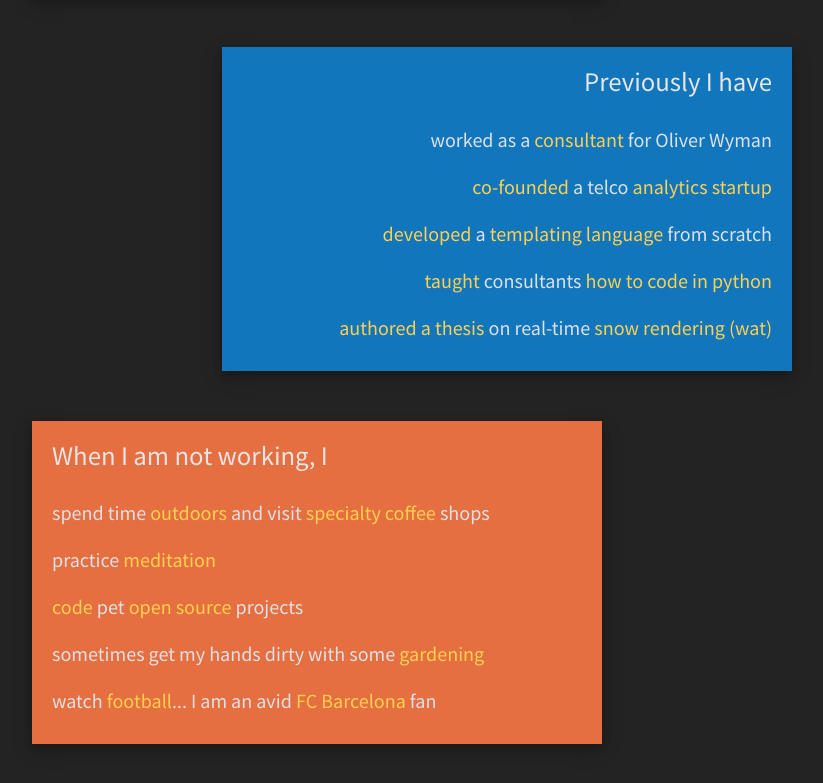
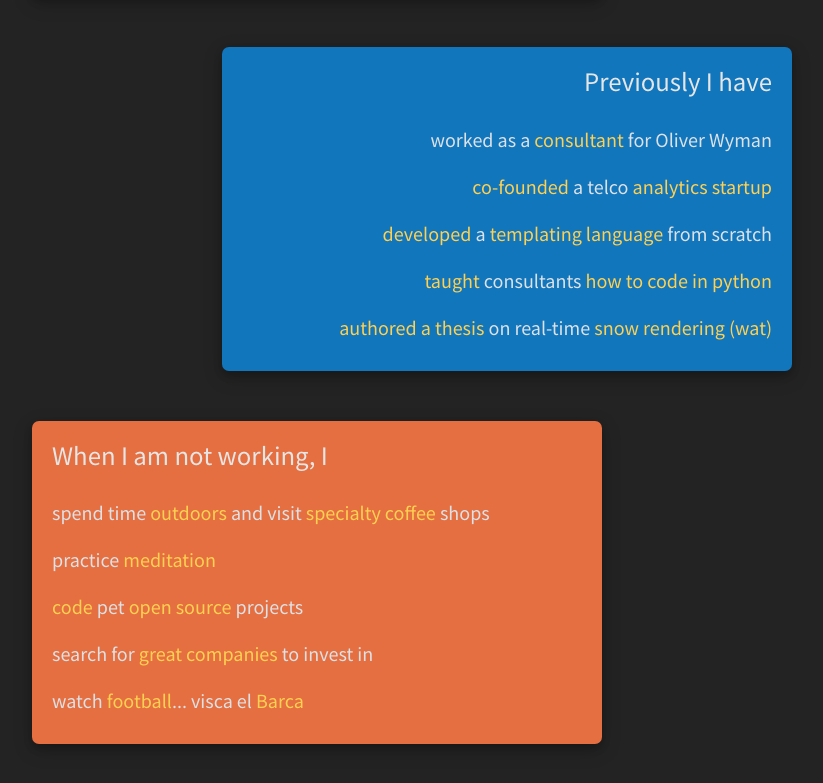
Before and after one commit to jmsmistral/jonathansacramento.com, a React app: page /#/bio in a window 1280 px wide. Shown: the part 579-1362 px from the top of the page, without its empty margins (228-1051 px from the left). Built offline with nearby package versions, Linux system fonts and the light colour scheme.

Commit message:
Update Bio

```diff
--- a/src/client/components/Bio.js
+++ b/src/client/components/Bio.js
@@ -41,7 +41,7 @@ const Bio = () => (
 
         {/* Bio Section One */}
         <Col xs={2}></Col>
-        <Col xs={6} className="bio__section-one text-left">
+        <Col xs={6} className="bio__section bio__section-one text-left">
           <h2 className="bio__section-one__title">
             <span className="bio__section-one__title__highlight">I bring</span>
           </h2>
@@ -85,7 +85,7 @@ const Bio = () => (
 
         {/* Bio Section Two */}
         <Col xs={4}></Col>
-        <Col xs={6} className="bio__section-two text-right">
+        <Col xs={6} className="bio__section bio__section-two text-right">
           {/* sample */}
           <h2 className="bio__section-two__title">
             <span className="bio__section-two__title__highlight">Previously I have</span>
@@ -139,7 +139,7 @@ const Bio = () => (
 
         {/* Bio Section Three */}
         <Col xs={2}></Col>
-        <Col xs={6} className="bio__section-three text-left">
+        <Col xs={6} className="bio__section bio__section-three text-left">
           <h2 className="bio__section-three__title">
             <span className="bio__section-three__title__highlight">When I am not working, I</span>
           </h2>
@@ -173,9 +173,11 @@ const Bio = () => (
           </p>
 
           <p className="bio__section-three__row">
-            sometimes get my hands dirty with some
+            search for
             {' '}
-            <span className="bio__section-three__highlight">gardening</span>
+            <span className="bio__section-three__highlight">great companies</span>
+            {' '}
+            to invest in
           </p>
 
           <p className="bio__section-three__row">
@@ -184,16 +186,14 @@ const Bio = () => (
             <span className="bio__section-three__highlight">football</span>
             ...
             {' '}
-            I am an avid
+            visca el
             {' '}
-            <span className="bio__section-three__highlight">FC Barcelona</span>
-            {' '}
-            fan
+            <span className="bio__section-three__highlight">Barca</span>
           </p>
         </Col>
         <Col xs={4}></Col>
 
-        <Col xs={12} className="bio__section text-center">
+        <Col xs={12} className="bio__section__padding text-center">
           {/* sample */}
         </Col>
 
--- a/src/client/components/Home.js
+++ b/src/client/components/Home.js
@@ -67,7 +67,7 @@ const Home = () => (
             <Col xs={2}></Col>
             <Col xs={8} className="text-left">
               <h2 className="sub-banner__title fadein-subbanner">
-                I help clients make
+                I help people make
                 {' '}
                 <span className="sub-banner__highlight">better business decisions</span>
               </h2>
--- a/src/client/styles/components/_bio.scss
+++ b/src/client/styles/components/_bio.scss
@@ -12,6 +12,10 @@
 }
 
 .bio__section {
+  border-radius: 7px;
+}
+
+.bio__section__padding {
   margin-top: 5rem;
 }
 
```
